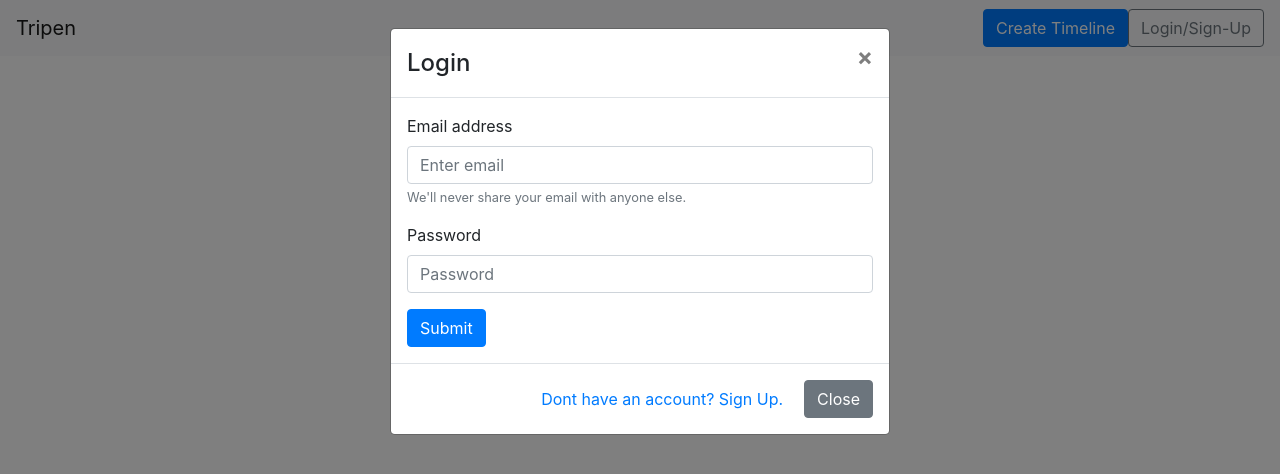
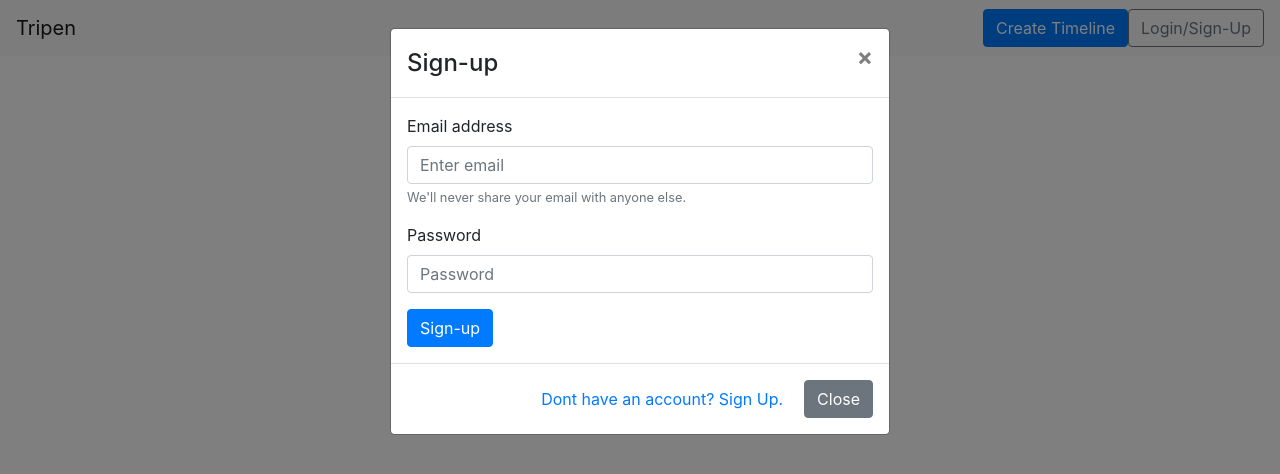
Before and after one commit to thapasya-m/batch-10-tripen, a React (Create React App) app in the folder client/: page / in a window 1280 px wide. Both pictures are taken after a click on the button "Login/Sign-Up". Shown: the top 474 px of the page. Built offline with nearby package versions, Linux system fonts and the light colour scheme.

Commit message:
Update LoginModal.jsx
feature: added action to login modal

```diff
--- a/client/src/components/LoginModal/LoginModal.jsx
+++ b/client/src/components/LoginModal/LoginModal.jsx
@@ -3,9 +3,10 @@ import { Button, Modal, Form } from 'react-bootstrap';
 
 const LoginModal = () => {
   const [show, setShow] = useState(false);
+  const [signUp, setSignUp] = useState(true);
   const handleClose = () => setShow(false);
   const handleShow = () => setShow(true);
-
+  const action = signUp ? 'Sign-up' : 'Login';
   return (
     <>
       <Button variant="outline-secondary" onClick={handleShow}>
@@ -13,7 +14,7 @@ const LoginModal = () => {
       </Button>
       <Modal show={show} onHide={handleClose}>
         <Modal.Header closeButton>
-          <Modal.Title>Login</Modal.Title>
+          <Modal.Title>{action}</Modal.Title>
         </Modal.Header>
         <Modal.Body>
           <Form>
@@ -29,7 +30,7 @@ const LoginModal = () => {
               <Form.Control type="password" placeholder="Password" />
             </Form.Group>
             <Button variant="primary" type="submit">
-              Submit
+              {action}
             </Button>
           </Form>
         </Modal.Body>
```
